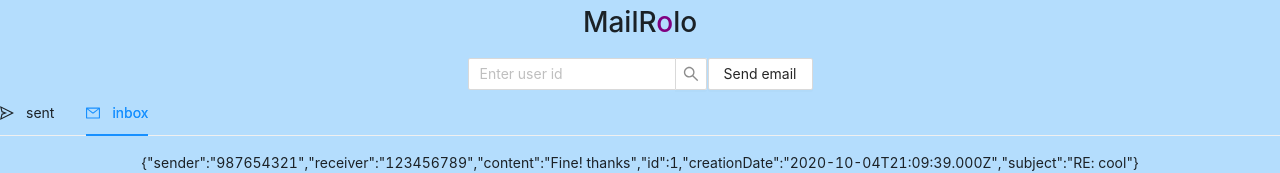
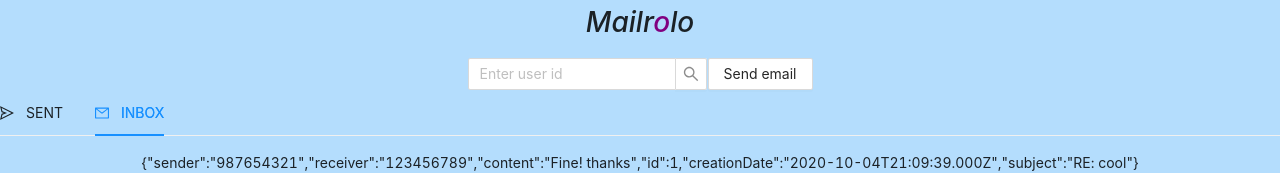
Before and after one commit to MichalMenachem/messaging-system-client, a React (Create React App) app: page / in a window 1280 px wide. Shown: the top 173 px of the page. Built offline with nearby package versions, Linux system fonts and the light colour scheme.

Commit message:
aesthetics

```diff
--- a/public/index.html
+++ b/public/index.html
@@ -24,7 +24,7 @@
       work correctly both with client-side routing and a non-root public URL.
       Learn how to configure a non-root public URL by running `npm run build`.
     -->
-    <title>React App</title>
+    <title>Mailrolo</title>
   </head>
   <body>
     <noscript>You need to enable JavaScript to run this app.</noscript>
--- a/src/components/Header.tsx
+++ b/src/components/Header.tsx
@@ -3,7 +3,9 @@ import React from "react";
 export const Header = () => {
   return (
     <h1>
-      MailR<span className="purple">o</span>lo
+      <i>
+        Mailr<span className="purple">o</span>lo
+      </i>
     </h1>
   );
 };
--- a/src/components/manage-emails/EmailViewLayout.tsx
+++ b/src/components/manage-emails/EmailViewLayout.tsx
@@ -34,7 +34,7 @@ export const EmailViewLayout = () => {
         tab={
           <span>
             <SendOutlined />
-            sent
+            SENT
           </span>
         }
         key="1"
@@ -45,7 +45,7 @@ export const EmailViewLayout = () => {
         tab={
           <span>
             <MailOutlined />
-            inbox
+            INBOX
           </span>
         }
         key="2"
```
Also changed, not shown: public/logo192.png (deleted), 1 other file (tests, documents, lock files or other folders).
